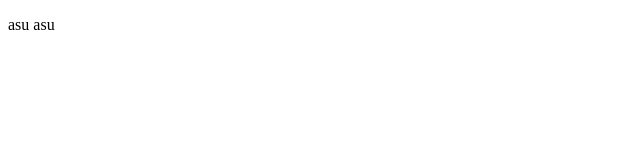
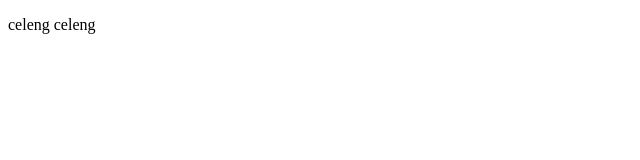
Before and after one commit to micelmerby19/awawaw, a plain HTML site: page index.html in a window 1280 px wide. Shown: the full height of the page, 0-640 px from the left. Drawn offline with Linux system fonts and the light colour scheme.

Commit message:
fix : text

```diff
--- a/index.html
+++ b/index.html
@@ -6,6 +6,6 @@
     <title>Document</title>
 </head>
 <body>
-    <p>asu asu</p>
+    <p>celeng celeng</p>
 </body>
 </html>
```
